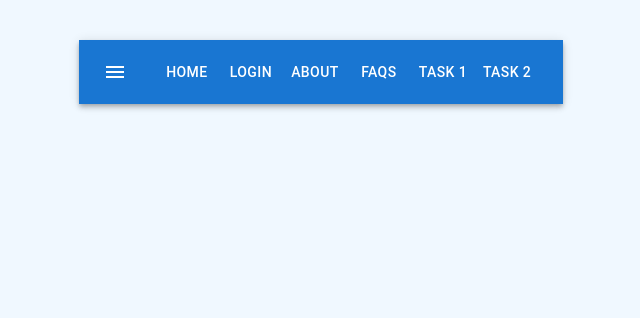
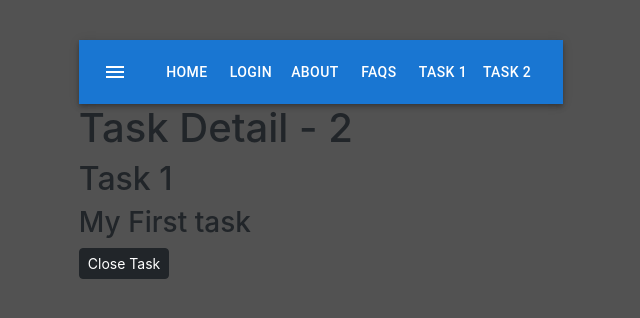
Before and after one commit to OcroDev/React_TaskList, a React (Create React App) app: page /task/1 in a window 1280 px wide. Shown: the top 318 px of the page, without its empty margins (319-959 px from the left). Built offline with nearby package versions, Linux system fonts and the light colour scheme.

Commit message:
fix taskbar and taskdetail navigate

```diff
--- a/src/App.css
+++ b/src/App.css
@@ -57,5 +57,5 @@ body {
   justify-content: center;
   padding-top: 2.5rem;
   padding-bottom: 2.5rem;
-  background-color: #f0f8ff;
+  background-color: #525252;
 }
--- a/src/AppRoutingOne.js
+++ b/src/AppRoutingOne.js
@@ -7,6 +7,7 @@ import {
   Routes,
   Navigate,
   useNavigate,
+  useParams,
 } from "react-router-dom";
 
 import { Error404 } from "./pages/404/error404";
@@ -15,26 +16,17 @@ import { ProfilePage } from "./pages/profile/ProfilePage";
 import { TaskPage } from "./pages/tasks/TaskPage";
 import { TaskDetailPage } from "./pages/tasks/TaskDetailPage";
 import { TaskBar } from "./components/pure/TaskBar";
-import HomePage from "./pages/Home/homePage";
 import { LoginPage } from "./pages/auth/loginPage";
-import { useState } from "react";
-
+import { useEffect, useState } from "react";
+import { HomePage } from "./pages/home/homePage";
 function AppRoutingOne() {
   const [logged, setLogged] = useState(localStorage.getItem("credentials"));
-
-  let taskList = [
-    {
-      id: 1,
+  const params = useParams();
+  let taskList = {
+    id: 0,
     name: "Task 1",
     description: "My First task",
-    },
-    {
-      id: 2,
-      name: "Task 2",
-      description: "My Second task",
-    },
-  ];
-
+  };
   const loggedIn = () => {
     setLogged(localStorage.getItem("credentials"));
   };
@@ -44,37 +36,29 @@ function AppRoutingOne() {
   //  console.log(localStorage.getItem("credentials"));
   return (
     <Router>
-      <div>
-        <TaskBar state={loggedOut} />
-        <main>
       <Routes>
-            <Route path="/" element={<HomePage />} />
-            <Route path="/about" element={<AboutPage />} />
-            <Route path="/faqs" element={<AboutPage />} />
+        <Route path="/" element={<TaskBar state={loggedOut} />}>
+          <Route index path="/" element={<HomePage></HomePage>} />
+          <Route path="about" element={<AboutPage />} />
+          <Route path="faqs" element={<AboutPage />} />
           <Route
-              path="/login"
+            path="login"
             element={
               !logged ? <LoginPage state={loggedIn} /> : <Navigate to="/" />
             }
           />
           <Route
-              path="/profile"
-              element={!logged ? <Navigate to="/login" /> : <ProfilePage />}
+            path="profile"
+            element={
+              !logged ? <Navigate replace to="/login" /> : <ProfilePage />
+            }
           />
-            <Route path="/tasks" element={<TaskPage />} />
-            <Route
-              exact
-              path="/task/:id"
-              render={({ match }) => (
-                <TaskDetailPage task={taskList[match.params.id - 1]} />
-              )}
-            />
+          <Route path="tasks" element={<TaskPage />} />
+          <Route path="task/:id" element={<TaskDetailPage task={taskList} />} />
           {/* 404 - page not found */}
           <Route path="*" element={<Error404 />} />
-            {/* <Route path="*" element={<Navigate to="not_found" replace />} /> */}
+        </Route>
       </Routes>
-        </main>
-      </div>
     </Router>
   );
 }
--- a/src/components/container/taskList.jsx
+++ b/src/components/container/taskList.jsx
@@ -97,6 +97,7 @@ const TasklistComponent = () => {
             return (
               <TaskComponent
                 key={index}
+                id={index}
                 task={task}
                 complete={completeTask}
                 remove={removeTask}
--- a/src/components/pure/TaskBar.jsx
+++ b/src/components/pure/TaskBar.jsx
@@ -10,10 +10,11 @@ import IconButton from "@mui/material/IconButton";
 import MenuIcon from "@mui/icons-material/Menu";
 
 //*REACT ROUTER DOM
-import { Link } from "react-router-dom";
+import { Link, Outlet } from "react-router-dom";
 
 export function TaskBar({ state }) {
   return (
+    <>
       <Box sx={{ flexGrow: 1 }}>
         <AppBar position="static">
           <Toolbar>
@@ -59,7 +60,10 @@ export function TaskBar({ state }) {
               </Link>
             </Button>
             <Button color="inherit">
-            <Link to="/FAQs" style={{ color: "white", textDecoration: "none" }}>
+              <Link
+                to="/FAQs"
+                style={{ color: "white", textDecoration: "none" }}
+              >
                 FAQs
               </Link>
             </Button>
@@ -82,5 +86,9 @@ export function TaskBar({ state }) {
           </Toolbar>
         </AppBar>
       </Box>
+      <Outlet />
+      {/* <section> */}
+      {/* </section> */}
+    </>
   );
 }
--- a/src/components/pure/task.jsx
+++ b/src/components/pure/task.jsx
@@ -7,8 +7,9 @@ import { LEVELS } from "../../models/levels.enum.js";
 
 //*CSS
 import "../../styles/task.scss";
+import { Link } from "react-router-dom";
 
-const TaskComponent = ({ task, complete, remove }) => {
+const TaskComponent = ({ task, complete, remove, id }) => {
   //*STYLES
   const taskCompleted = {
     color: "gray",
@@ -79,14 +80,19 @@ const TaskComponent = ({ task, complete, remove }) => {
       );
     }
   }
-
+  console.log(id);
   return (
     <tr
       className="`fw-normal` task-pending"
       style={task.completed ? taskCompleted : taskPending}
     >
       <th>
-        <span className="m-2"> {task.name} </span>
+        <Link
+          to={"/task/" + id.toString()}
+          style={task.completed ? taskCompleted : taskPending}
+        >
+          <span className="m-2"> {task.name} </span>
+        </Link>
       </th>
       <td className="align-middle">
         <span>{task.description}</span>
--- a/src/pages/Home/homePage.jsx
+++ b/src/pages/Home/homePage.jsx
@@ -7,6 +7,9 @@ export const HomePage = () => {
   // const location = useLocation();
   const navigate = useNavigate();
 
+  const navigateProps = useNavigate();
+
+  navigateProps("/");
   const navigation = (path) => {
     navigate(path);
   };
@@ -26,5 +29,3 @@ export const HomePage = () => {
     </div>
   );
 };
-
-export default HomePage;
--- a/src/pages/tasks/TaskDetailPage.jsx
+++ b/src/pages/tasks/TaskDetailPage.jsx
@@ -1,12 +1,21 @@
 import React from "react";
-import { useParams } from "react-router-dom";
+import { useParams, useNavigate } from "react-router-dom";
 
 export const TaskDetailPage = ({ task }) => {
-  const { id } = useParams();
+  const params = useParams();
+  const navigate = useNavigate();
+
   return (
     <div>
-      <h1>Task Detail - {id}</h1>;<h2>{task.name}</h2>
+      <h1>Task Detail - {parseInt(params.id) + 1}</h1>
+      <h2>{task.name}</h2>
       <h3>{task.description}</h3>
+      <button
+        className="btn btn-dark btn-sm"
+        onClick={() => navigate("/tasks")}
+      >
+        Close Task
+      </button>
     </div>
   );
 };
```
Lines whose indentation alone changed are shown as unchanged.
